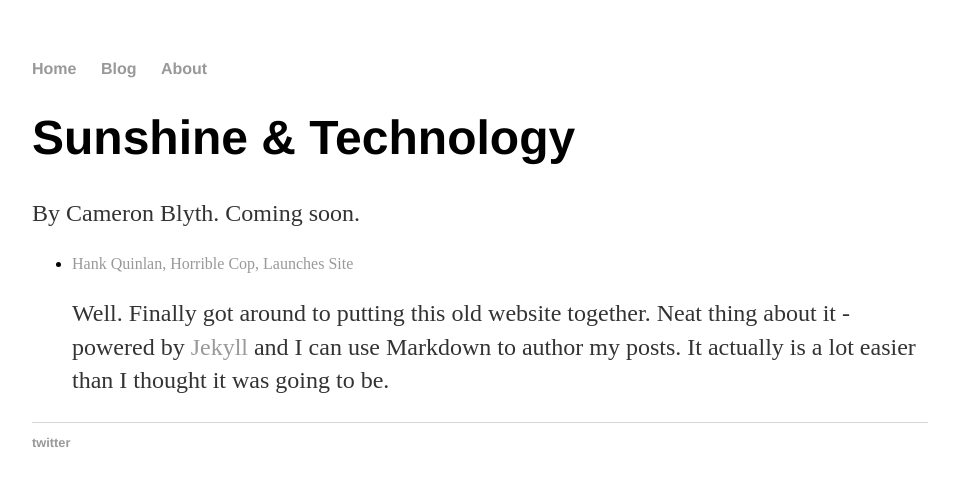
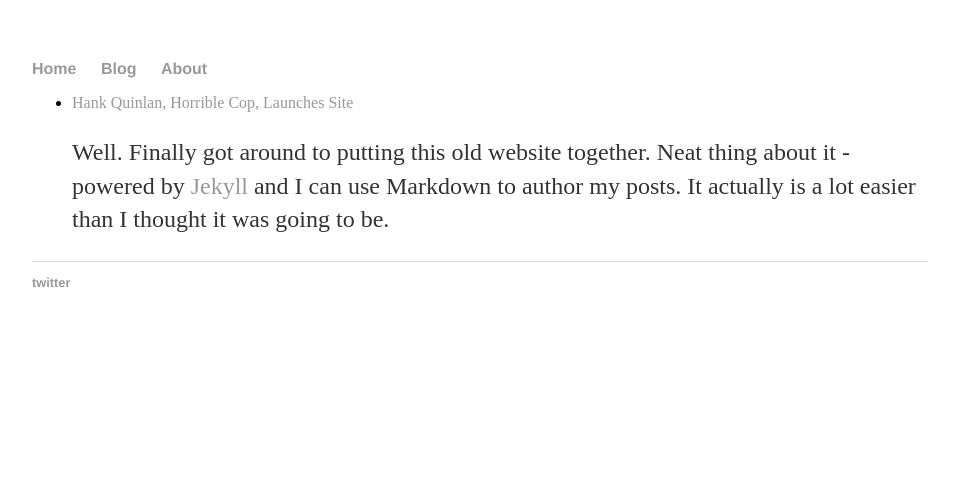
Before and after one commit to camblyth/camblyth.github.io, a Jekyll site: the page built from index.html, in a window 1280 px wide. Shown: the top 486 px of the page, without its empty margins (160-1119 px from the left). Built offline with Jekyll 4.4.1, drawn with Linux system fonts in a browser that asks for light colours.

Commit message:
Update index.html

```diff
--- a/index.html
+++ b/index.html
@@ -3,11 +3,6 @@ layout: default
 title: Sunshine & Technology
 paginate: 5
 ---
-
-<div class="blurb">
-	<h1>Sunshine & Technology</h1>
-	<p>By Cameron Blyth. Coming soon.</a></p>
-</div><!-- /.blurb -->
 
 <ul>
   {% for post in site.posts %}
```
